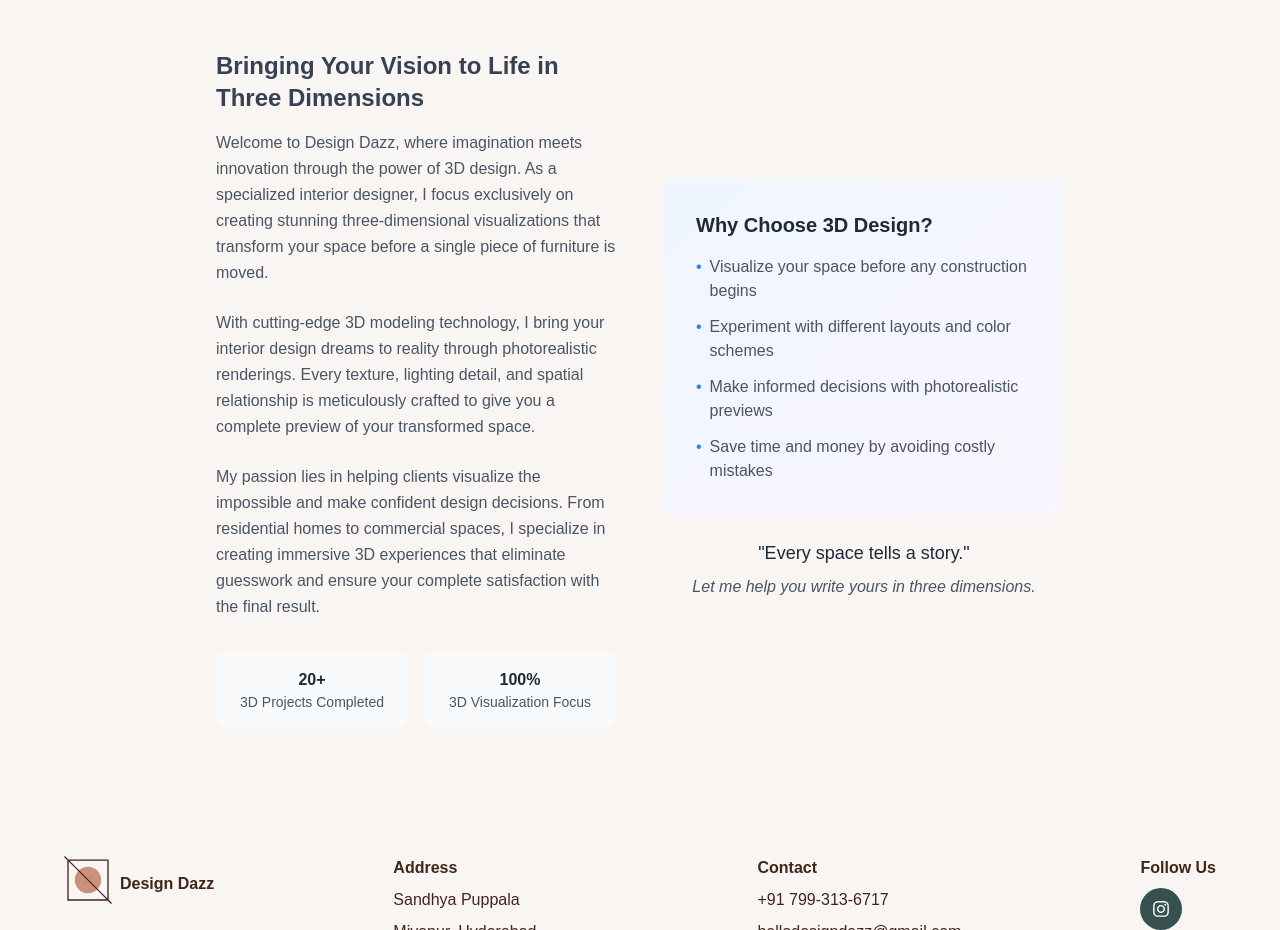
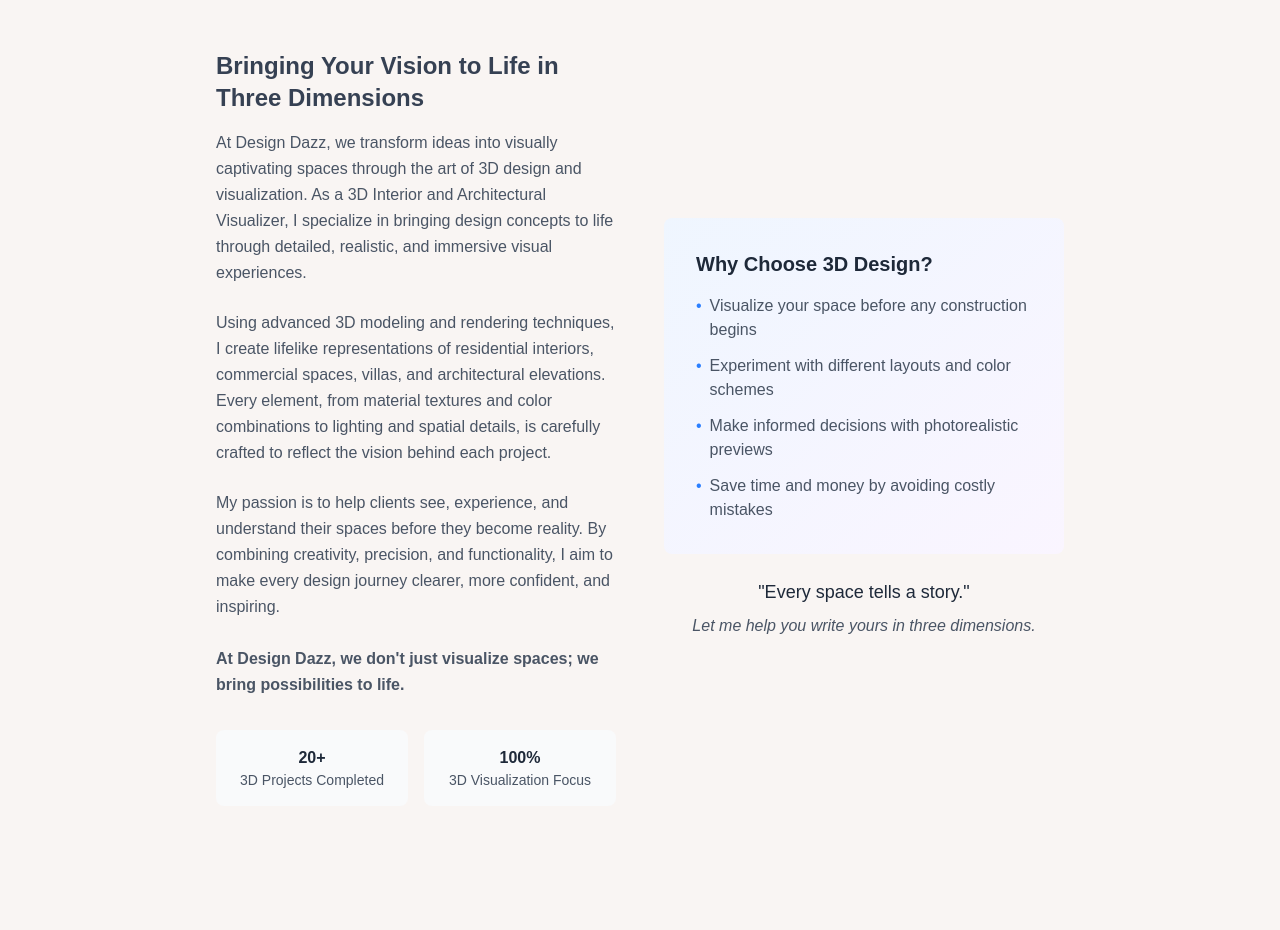
Before and after one commit to maheshchikkam/design-dazz-app, a React (Vite) app: page /about in a window 1280 px wide. Shown: the part 1300-2230 px from the top of the page. Built offline with nearby package versions, Linux system fonts and the light colour scheme; no server answers; a web font is replaced by a local one.

Commit message:
Updated About page.

```diff
--- a/src/pages/About.jsx
+++ b/src/pages/About.jsx
@@ -20,24 +20,26 @@ export default function About() {
             </h2>
 
             <p className="text-gray-600 leading-relaxed">
-              Welcome to Design Dazz, where imagination meets innovation through the power of 3D
-              design. As a specialized interior designer, I focus exclusively on creating stunning
-              three-dimensional visualizations that transform your space before a single piece of
-              furniture is moved.
+              At Design Dazz, we transform ideas into visually captivating spaces through the art of
+              3D design and visualization. As a 3D Interior and Architectural Visualizer, I
+              specialize in bringing design concepts to life through detailed, realistic, and
+              immersive visual experiences.
             </p>
 
             <p className="text-gray-600 leading-relaxed">
-              With cutting-edge 3D modeling technology, I bring your interior design dreams to
-              reality through photorealistic renderings. Every texture, lighting detail, and spatial
-              relationship is meticulously crafted to give you a complete preview of your
-              transformed space.
+              Using advanced 3D modeling and rendering techniques, I create lifelike representations
+              of residential interiors, commercial spaces, villas, and architectural elevations.
+              Every element, from material textures and color combinations to lighting and spatial
+              details, is carefully crafted to reflect the vision behind each project.
             </p>
 
             <p className="text-gray-600 leading-relaxed">
-              My passion lies in helping clients visualize the impossible and make confident design
-              decisions. From residential homes to commercial spaces, I specialize in creating
-              immersive 3D experiences that eliminate guesswork and ensure your complete
-              satisfaction with the final result.
+              My passion is to help clients see, experience, and understand their spaces before they
+              become reality. By combining creativity, precision, and functionality, I aim to make
+              every design journey clearer, more confident, and inspiring.
+              <br />
+              <br />
+              <b>At Design Dazz, we don't just visualize spaces; we bring possibilities to life.</b>
             </p>
 
             <div className="grid grid-cols-2 gap-4 mt-8">
```
